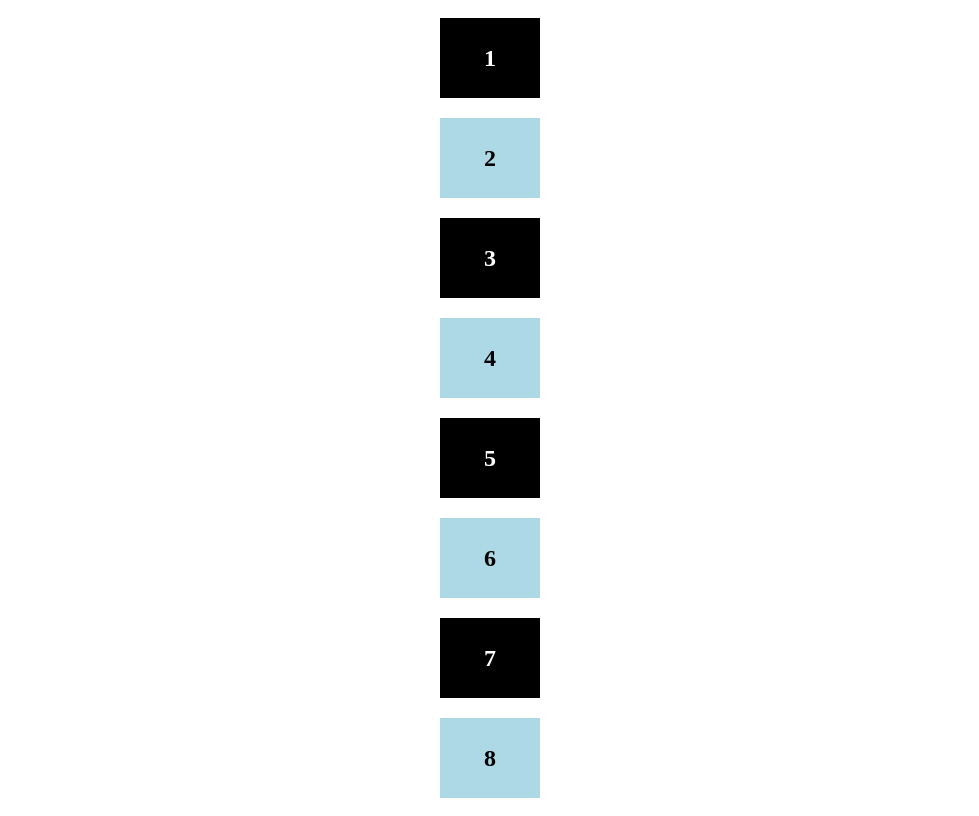
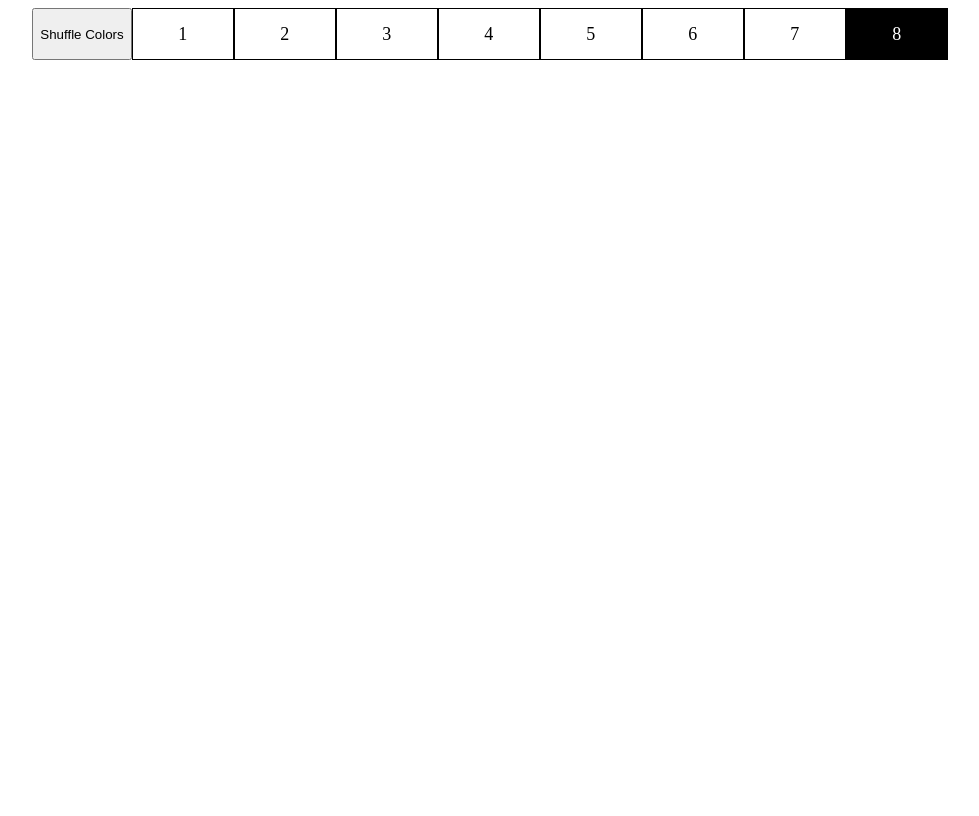
Before and after one commit to archaudhari/DHAN-AI-Interview-Questions, a React (Create React App) app: page / in a window 1280 px wide. Shown: the whole page, without its empty margins (150-1129 px from the left). Built offline with nearby package versions, Linux system fonts and the light colour scheme.

Commit message:
2 files modified

```diff
--- a/src/App.js
+++ b/src/App.js
@@ -1,19 +1,65 @@
 // Here's an example code snippet to create 8 vertical divs in React with alternate black background color and unique colors for the
 
-import React from "react";
-import "./style.css";
+// import React from "react";
+// import "./style.css";
 
-export default function App() {
+// export default function App() {
+//   return (
+//     <div className="container">
+//       {[...Array(8)].map((_, index) => (
+//         <div
+//           key={index}
+//           className={`box ${index % 2 === 0 ? "even" : "odd"}`}
+//         >
+//           {index + 1}
+//         </div>
+//       ))}
+//     </div>
+//   );
+// }
+// Here's an example code snippet that changes the background colors of the divs on button click:
+import React, { useState } from 'react';
+import './style.css'; // Importing the stylesheet
+
+function App() {
+  const [boxColors, setBoxColors] = useState([
+    '#ffcc00',
+    'purple',
+    'pink',
+    'red',
+    '#00bfff',
+    '#32cd32',
+    '#ffb6c1',
+    'black',
+  ]);
+
+  const shuffleColors = () => {
+    setBoxColors((prevColors) => {
+      // Create a copy of the previous colors array
+      const newColors = [...prevColors];
+
+      // Shuffle the colors using Fisher-Yates algorithm
+      for (let i = newColors.length - 1; i > 0; i--) {
+        const j = Math.floor(Math.random() * (i + 1));
+        [newColors[i], newColors[j]] = [newColors[j], newColors[i]];
+      }
+
+      // Return the shuffled colors array
+      return newColors;
+    });
+  };
+
   return (
     <div className="container">
-      {[...Array(8)].map((_, index) => (
-        <div
-          key={index}
-          className={`box ${index % 2 === 0 ? "even" : "odd"}`}
-        >
-          {index + 1}
+      <button onClick={shuffleColors}>Shuffle Colors</button>
+      {/* Looping through the boxColors state array */}
+      {boxColors.map((color, i) => (
+        <div className={`box ${color === 'black' ? 'black' : ''}`} key={i}>
+          {i + 1}
         </div>
       ))}
     </div>
   );
 }
+
+export default App;
--- a/src/style.css
+++ b/src/style.css
@@ -1,4 +1,4 @@
-.container {
+/* .container {
   display: flex;
   flex-direction: column;
   justify-content: center;
@@ -25,4 +25,23 @@
 .odd {
   background-color: lightblue;
   color: black;
+} */
+.container {
+  display: flex;
+  justify-content: center;
 }
+
+.box {
+  width: 100px;
+  height: 50px;
+  border: 1px solid black;
+  display: flex;
+  align-items: center;
+  justify-content: center;
+  font-size: 18px;
+}
+
+.black {
+  background-color: black;
+  color: white;
+}
```
